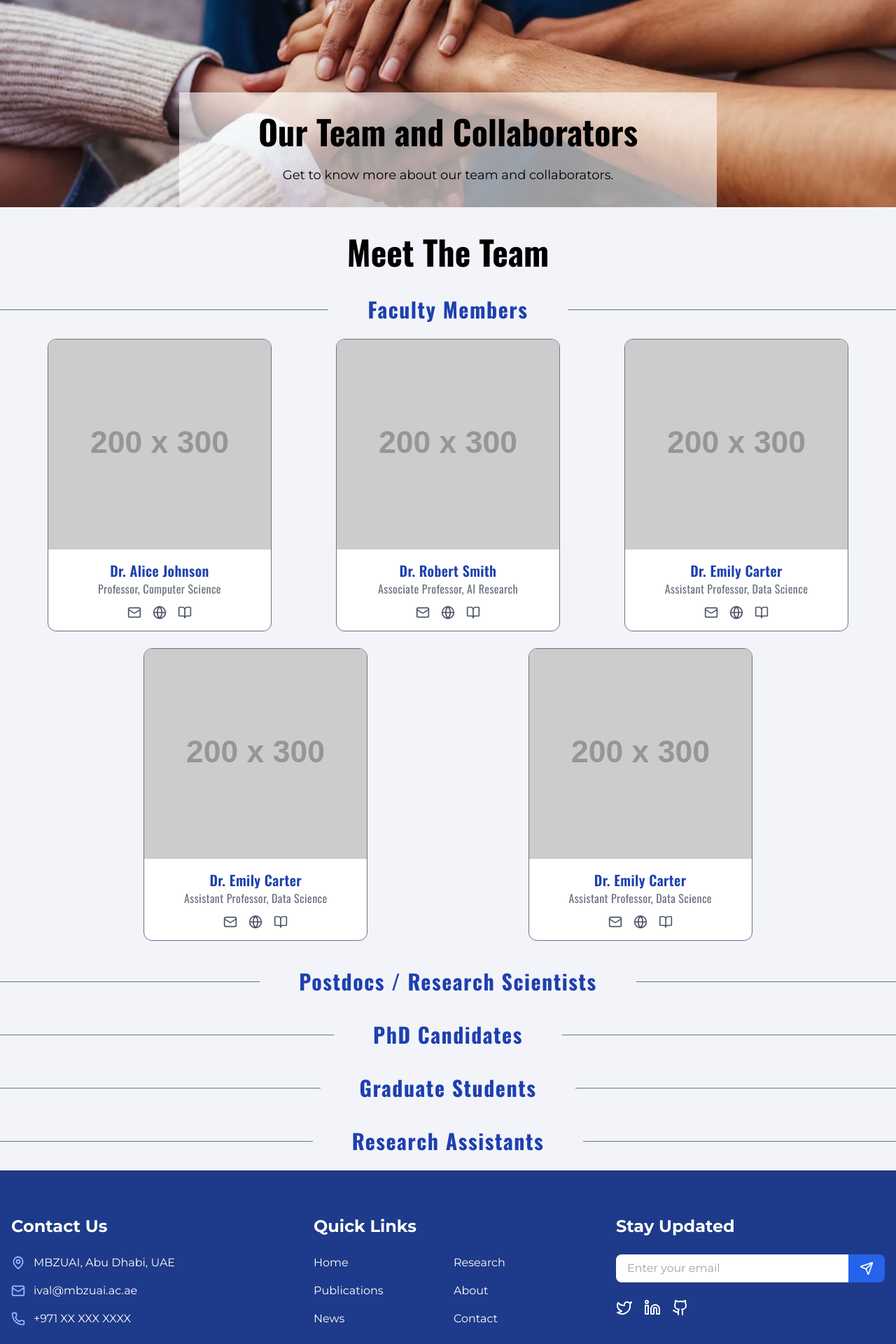
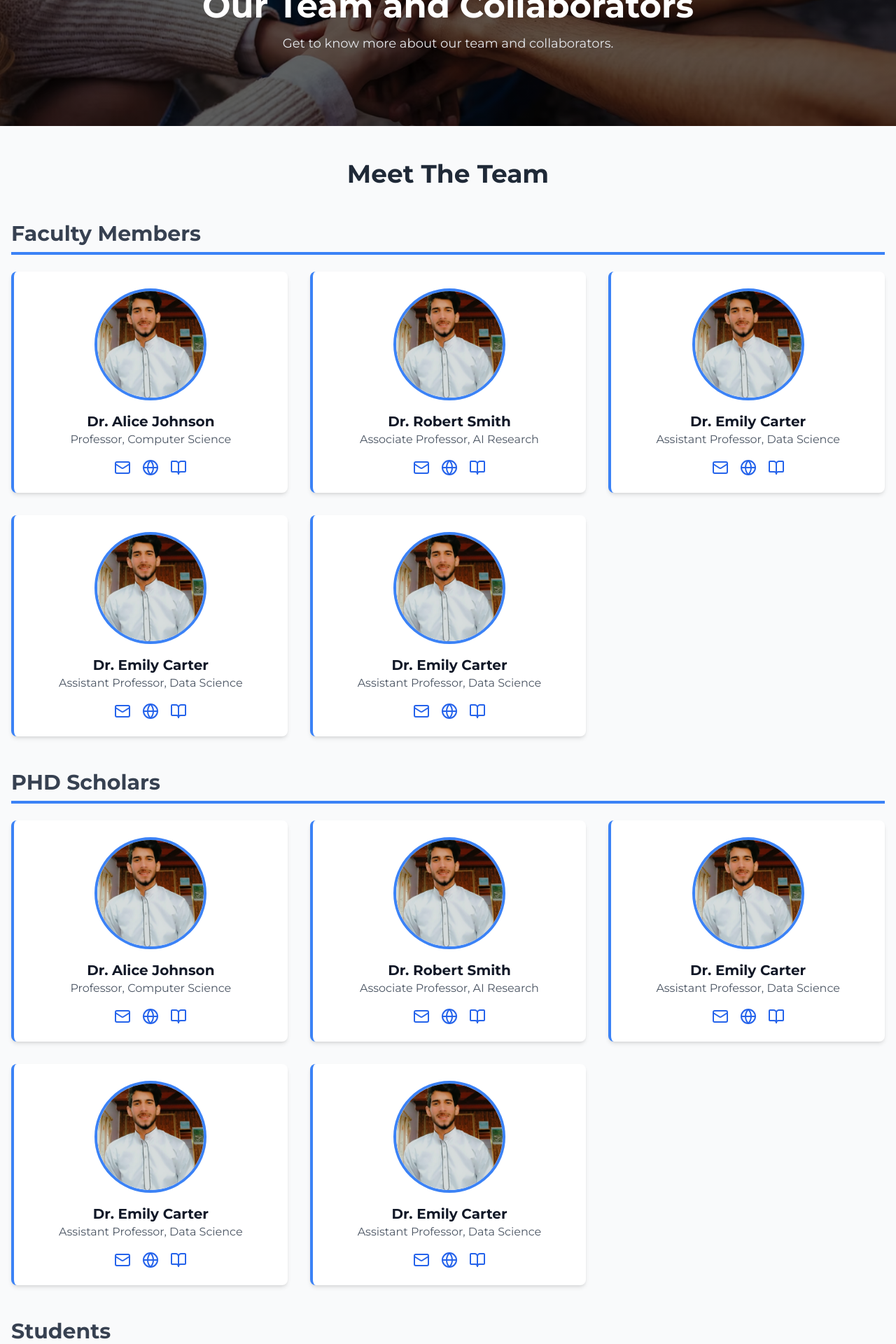
Before and after one commit to gaash-lab/gaash-webpage, a React (Create React App) app: page /about in a window 1280 px wide. Shown: the part 200-2120 px from the top of the page at 70% size. Built offline with nearby package versions, Linux system fonts and the light colour scheme; the HTML template or start-up script is replaced by a standard one; a web font is replaced by a local one.

Commit message:
changes in UI

```diff
--- a/src/components/Button.js
+++ b/src/components/Button.js
@@ -1,13 +1,19 @@
 import React from "react";
 
-const Button = ({ children, onClick, type = "button", variant = "primary", className = "" }) => {
-    const baseStyles = "px-10 py-3 transition duration-300 mx-auto hover:bg-white border border-transparent hover:border-black hover:text-blue-800";
+const Button = ({
+    children,
+    onClick,
+    type = "button",
+    variant = "primary",
+    className = ""
+}) => {
+    const baseStyles = "px-6 py-3 rounded-lg font-semibold text-lg transition-all duration-300 ease-in-out shadow-md focus:outline-none focus:ring-4";
 
     const variants = {
-        primary: "bg-blue-800 text-white hover:bg-blue-700",
-        secondary: "bg-gray-600 text-white hover:bg-gray-700",
-        outline: "border border-blue-600 text-blue-600 hover:bg-blue-600 hover:text-white",
-        danger: "bg-red-600 text-white hover:bg-red-700",
+        primary: "bg-blue-800 text-white hover:bg-blue-700 hover:shadow-lg focus:ring-blue-300",
+        secondary: "bg-gray-600 text-white hover:bg-gray-700 hover:shadow-lg focus:ring-gray-400",
+        outline: "border-2 border-blue-600 text-blue-600 hover:bg-blue-600 hover:text-white hover:shadow-lg focus:ring-blue-300",
+        danger: "bg-red-600 text-white hover:bg-red-700 hover:shadow-lg focus:ring-red-400",
     };
 
     return (
--- a/src/components/Footer.js
+++ b/src/components/Footer.js
@@ -30,12 +30,12 @@ const Footer = () => {
                                 href="mailto:ival@mbzuai.ac.ae"
                                 className="hover:text-blue-200 transition"
                             >
-                                ival@mbzuai.ac.ae
+                                email here
                             </a>
                         </div>
                         <div className="flex items-center space-x-3">
                             <Phone className="w-5 h-5 text-blue-300" />
-                            <span>+971 XX XXX XXXX</span>
+                            <span>phone number here</span>
                         </div>
                     </div>
                 </div>
--- a/src/data/constants.js
+++ b/src/data/constants.js
@@ -120,7 +120,7 @@ export const facultyMembers = [
         email: "alice.johnson@example.com",
         website: "https://alicejohnson.com",
         scholar: "https://scholar.google.com/citations?user=alice",
-        image: "https://placehold.co/200x300"
+        image: "person.jpeg"
     },
     {
         name: "Dr. Robert Smith",
@@ -128,7 +128,7 @@ export const facultyMembers = [
         email: "robert.smith@example.com",
         website: "https://robertsmith.ai",
         scholar: "https://scholar.google.com/citations?user=robert",
-        image: "https://placehold.co/200x300"
+        image: "person.jpeg"
     },
     {
         name: "Dr. Emily Carter",
@@ -136,7 +136,7 @@ export const facultyMembers = [
         email: "emily.carter@example.com",
         website: "https://emilycarterds.com",
         scholar: "https://scholar.google.com/citations?user=emily",
-        image: "https://placehold.co/200x300"
+        image: "person.jpeg"
     },
     {
         name: "Dr. Emily Carter",
@@ -144,7 +144,7 @@ export const facultyMembers = [
         email: "emily.carter@example.com",
         website: "https://emilycarterds.com",
         scholar: "https://scholar.google.com/citations?user=emily",
-        image: "https://placehold.co/200x300"
+        image: "person.jpeg"
     },
     {
         name: "Dr. Emily Carter",
@@ -152,6 +152,6 @@ export const facultyMembers = [
         email: "emily.carter@example.com",
         website: "https://emilycarterds.com",
         scholar: "https://scholar.google.com/citations?user=emily",
-        image: "https://placehold.co/200x300"
+        image: "person.jpeg"
     },
 ];
--- a/src/pages/About.js
+++ b/src/pages/About.js
@@ -1,88 +1,68 @@
 import React from 'react';
 import banner_about from './../assets/banner-about.avif';
-import Heading from '../components/Heading';
+import ScrollToTop from '../components/ScrollToTop';
 import { Mail, Globe, BookOpen } from "lucide-react";
-import ScrollToTop from '../components/ScrollToTop';
-import {facultyMembers} from '../data/constants';
-
+import { facultyMembers } from '../data/constants';
 
 const ProfileCard = ({ name, designation, email, website, scholar, image }) => {
     return (
-        <div className="w-full max-w-xs rounded-xl border border-gray-500 bg-white overflow-hidden font-oswald tracking-wide">
-            <div className="w-full h-[300px]">
-                <img
-                    src={image}
-                    alt={name}
-                    className="w-full h-full object-cover"
-                />
-            </div>
-            <div className="p-4 text-center">
-                <h2 className="text-xl font-semibold text-blue-800">{name}</h2>
-                <p className="text-gray-500">{designation}</p>
-                <div className="flex justify-center space-x-4 mt-3">
-                    <a href={`mailto:${email}`} className="text-gray-600 hover:text-blue-500">
-                        <Mail size={20} />
-                    </a>
-                    <a href={website} target="_blank" rel="noopener noreferrer" className="text-gray-600 hover:text-blue-500">
-                        <Globe size={20} />
-                    </a>
-                    <a href={scholar} target="_blank" rel="noopener noreferrer" className="text-gray-600 hover:text-blue-500">
-                        <BookOpen size={20} />
-                    </a>
-                </div>
+        <div className="bg-white rounded-lg shadow-md p-6 hover:shadow-lg transition-shadow duration-300 border-l-4 border-blue-500">
+            <img src={image} alt={name} className="w-40 h-40 object-cover rounded-full mx-auto mb-4 border-4 border-blue-500" />
+            <h3 className="text-xl font-bold text-gray-900 text-center">{name}</h3>
+            <p className="text-gray-600 text-center mb-4">{designation}</p>
+            <div className="flex justify-center space-x-4 text-blue-600">
+                {email && <a href={`mailto:${email}`} className="hover:text-blue-800"><Mail /></a>}
+                {website && <a href={website} target="_blank" rel="noopener noreferrer" className="hover:text-blue-800"><Globe /></a>}
+                {scholar && <a href={scholar} target="_blank" rel="noopener noreferrer" className="hover:text-blue-800"><BookOpen /></a>}
             </div>
         </div>
     );
 };
 
-
-
 const About = () => {
     return (
-        <div className='space-y-10'>
-            <section className="w-full flex flex-col items-center text-center">
+        <div className="bg-gray-50 min-h-screen">
             <div
-                    className="w-full h-[300px] md:h-[400px] bg-cover bg-center mt-4 relative"
-                    style={{ backgroundImage: `url("${banner_about}")` }}
+                className="h-[300px] bg-cover bg-center relative flex items-center justify-center"
+                style={{ backgroundImage: `linear-gradient(rgba(0,0,0,0.6), rgba(0,0,0,0.6)), url("${banner_about}")` }}
             >
-                    <div className="absolute bottom-0 w-full flex justify-center">
-                        <div className="bg-white/60 p-4 md:p-6 lg:p-8 mx-4 md:mx-auto w-full max-w-3xl md:px-12 lg:px-16 space-y-4 md:space-y-6">
-                            <h1 className="font-oswald text-3xl md:text-4xl lg:text-5xl font-bold">
-                                Our Team and Collaborators
-                            </h1>
-                            <p className="text-sm md:text-base lg:text-lg">
-                                Get to know more about our team and collaborators.
-                            </p>
+                <div className="text-center">
+                    <h1 className="text-5xl font-bold text-white mb-4">Our Team and Collaborators</h1>
+                    <p className="text-lg text-gray-200">Get to know more about our team and collaborators.</p>
                 </div>
             </div>
-                </div>
-            </section>
 
-            <h1 className="font-oswald text-3xl md:text-4xl lg:text-5xl font-bold text-center my-10">
-                Meet The Team
-            </h1>
+            <div className="container mx-auto px-4 py-12">
+                <h2 className="text-4xl font-bold text-gray-800 text-center mb-12">Meet The Team</h2>
 
-            <section>
-                <Heading className="text-blue-800">Faculty Members</Heading>
-                <div className="flex flex-wrap justify-evenly gap-6 mt-6">
+                <section className="mb-12">
+                    <h3 className="text-3xl font-bold text-gray-700 border-b-4 border-blue-500 pb-2 mb-6">Faculty Members</h3>
+                    <div className="grid md:grid-cols-2 lg:grid-cols-3 gap-8">
                         {facultyMembers.map((member, index) => (
                             <ProfileCard key={index} {...member} />
                         ))}
                     </div>
                 </section>
 
-            <section>
-                <Heading className="text-blue-800">Postdocs / Research Scientists</Heading>
+                <section className="mb-12">
+                    <h3 className="text-3xl font-bold text-gray-700 border-b-4 border-blue-500 pb-2 mb-6">PHD Scholars</h3>
+                    <div className="grid md:grid-cols-2 lg:grid-cols-3 gap-8">
+                        {facultyMembers.map((member, index) => (
+                            <ProfileCard key={index} {...member} />
+                        ))}
+                    </div>
                 </section>
-            <section>
-                <Heading className="text-blue-800">PhD Candidates</Heading>
+
+                <section className="mb-12">
+                    <h3 className="text-3xl font-bold text-gray-700 border-b-4 border-blue-500 pb-2 mb-6">Students</h3>
+                    <div className="grid md:grid-cols-2 lg:grid-cols-3 gap-8">
+                        {facultyMembers.map((member, index) => (
+                            <ProfileCard key={index} {...member} />
+                        ))}
+                    </div>
                 </section>
-            <section>
-                <Heading className="text-blue-800">Graduate Students</Heading>
-            </section>
-            <section>
-                <Heading className="text-blue-800">Research Assistants</Heading>
-            </section>
+            </div>
+
             <ScrollToTop />
         </div>
     );
```
Also changed, not shown: public/person.jpeg (added). Lines whose indentation alone changed are shown as unchanged.
